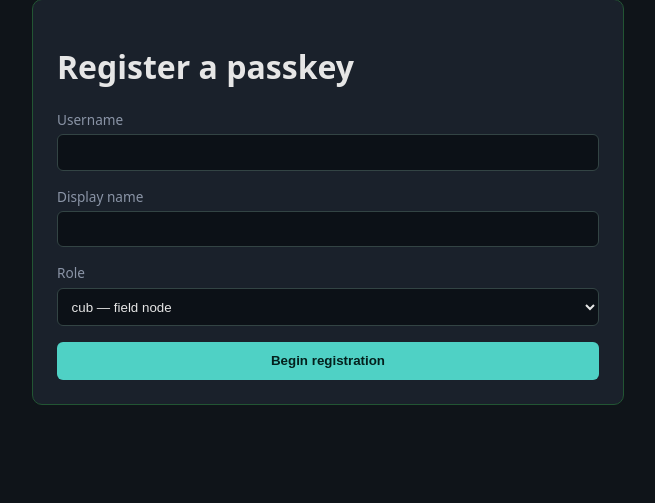
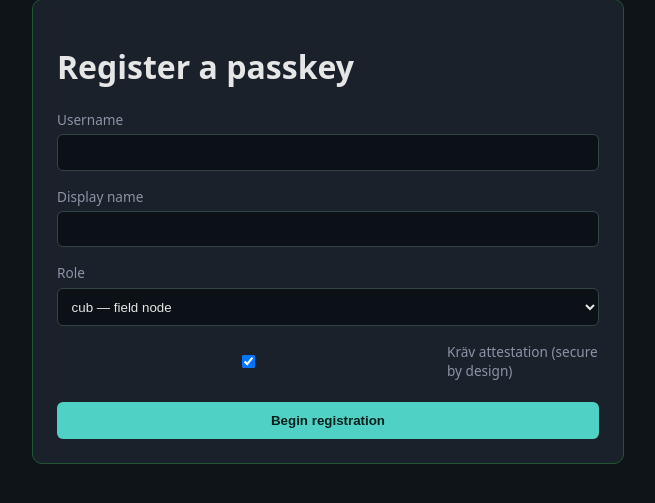
Before and after one commit to Tripl321/yh-cybersec-prototype, a Flask app: page /register in a window 1280 px wide. Shown: the part 88-591 px from the top of the page, without its empty margins (312-967 px from the left). Run offline with Flask 3, Linux system fonts and the light colour scheme.

Commit message:
feat: enforce WebAuthn attestation on the direct path (#14)
Request AttestationConveyancePreference.DIRECT by default; reject
registrations whose authenticator returns fmt=none (software keys) when
attestation is required. Software/test authenticators opt into
attestation=none. Binds the verified fmt/AAGUID as device identity.

Closes #14.

```diff
--- a/demo/app.py
+++ b/demo/app.py
@@ -86,6 +86,9 @@ def create_app() -> Flask:
         username = (data.get("username") or "").strip()
         display_name = (data.get("display_name") or username).strip()
         role = data.get("role", "cub")
+        attestation_pref = data.get("attestation", "direct")
+        if attestation_pref not in ("direct", "none"):
+            return jsonify({"error": "invalid attestation preference"}), 400
         if not username:
             return jsonify({"error": "username required"}), 400
         if role not in ("mama_bear", "cub"):
@@ -101,7 +104,9 @@ def create_app() -> Flask:
             user_name=username,
             user_id=user_handle,
             user_display_name=display_name or username,
-            attestation=AttestationConveyancePreference.NONE,
+            attestation=AttestationConveyancePreference.DIRECT
+            if attestation_pref == "direct"
+            else AttestationConveyancePreference.NONE,
             authenticator_selection=AuthenticatorSelectionCriteria(
                 resident_key=ResidentKeyRequirement.PREFERRED,
                 user_verification=UserVerificationRequirement.PREFERRED,
@@ -114,6 +119,7 @@ def create_app() -> Flask:
             "username": username,
             "display_name": display_name or username,
             "role": role,
+            "attestation": attestation_pref,
             "handle": bytes_to_base64url(user_handle),
         }
         return Response(options_to_json(options), mimetype="application/json")
@@ -136,6 +142,16 @@ def create_app() -> Flask:
             )
         except Exception as exc:  # noqa: BLE001 - surface to client in demo
             return jsonify({"error": f"verification failed: {exc}"}), 400
+
+        expected_attestation = (pending or {}).get("attestation", "direct")
+        if expected_attestation == "direct" and str(verified.fmt).lower() == "none":
+            session.pop("reg_challenge", None)
+            session.pop("reg_user", None)
+            return jsonify({
+                "error": "attestation required: authenticator returned none; register a "
+                         "FIDO2 device that supports attestation, or use attestation=none "
+                         "for software keys"
+            }), 400
 
         user = db.get_user_by_username(pending["username"])
         if not user:
--- a/demo/templates/register.html
+++ b/demo/templates/register.html
@@ -14,6 +14,10 @@
       <option value="cub">cub — field node</option>
       <option value="mama_bear">mama_bear — admin / gateway</option>
     </select>
+    <label style="display:flex;gap:.5rem;align-items:center">
+      <input type="checkbox" id="attestation" checked>
+      Kräv attestation (secure by design)
+    </label>
     <button type="submit">Begin registration</button>
   </form>
 </div>
@@ -26,8 +30,9 @@ async function doRegister(e){
   const username = document.getElementById('username').value.trim();
   const display_name = document.getElementById('display_name').value.trim();
   const role = document.getElementById('role').value;
+  const attestation = document.getElementById('attestation').checked ? 'direct' : 'none';
   const begin = await fetch('/register/begin', {method:'POST', headers:{'Content-Type':'application/json'},
-    body: JSON.stringify({username, display_name, role})});
+    body: JSON.stringify({username, display_name, role, attestation})});
   if(!begin.ok){ msg.className='msg err'; msg.textContent=(await begin.json()).error; return; }
   const options = await begin.json();
   options.user.id = b64url_decode(options.user.id);
@@ -49,7 +54,7 @@ async function doRegister(e){
   if(!complete.ok){ msg.className='msg err'; msg.textContent=out.error; return; }
   msg.className='msg ok';
   msg.innerHTML = '✓ Nyckel registrerad och verifierad för <strong>'+out.username+'</strong> ('+out.role+')<br>'+
-    '<small>credential: '+out.credential_id.slice(0,20)+'… · '+out.device_type+(out.backed_up?' · backed-up':'')+'</small>';
+    '<small>credential: '+out.credential_id.slice(0,20)+'… · '+out.device_type+(out.backed_up?' · backed-up':'')+' · fmt='+out.fmt+'</small>';
   setTimeout(()=>location.href='{{ url_for("dashboard") }}', 1500);
 }
 </script>
```
Also changed, not shown: demo/test_e2e.py (+19 -2 lines).
